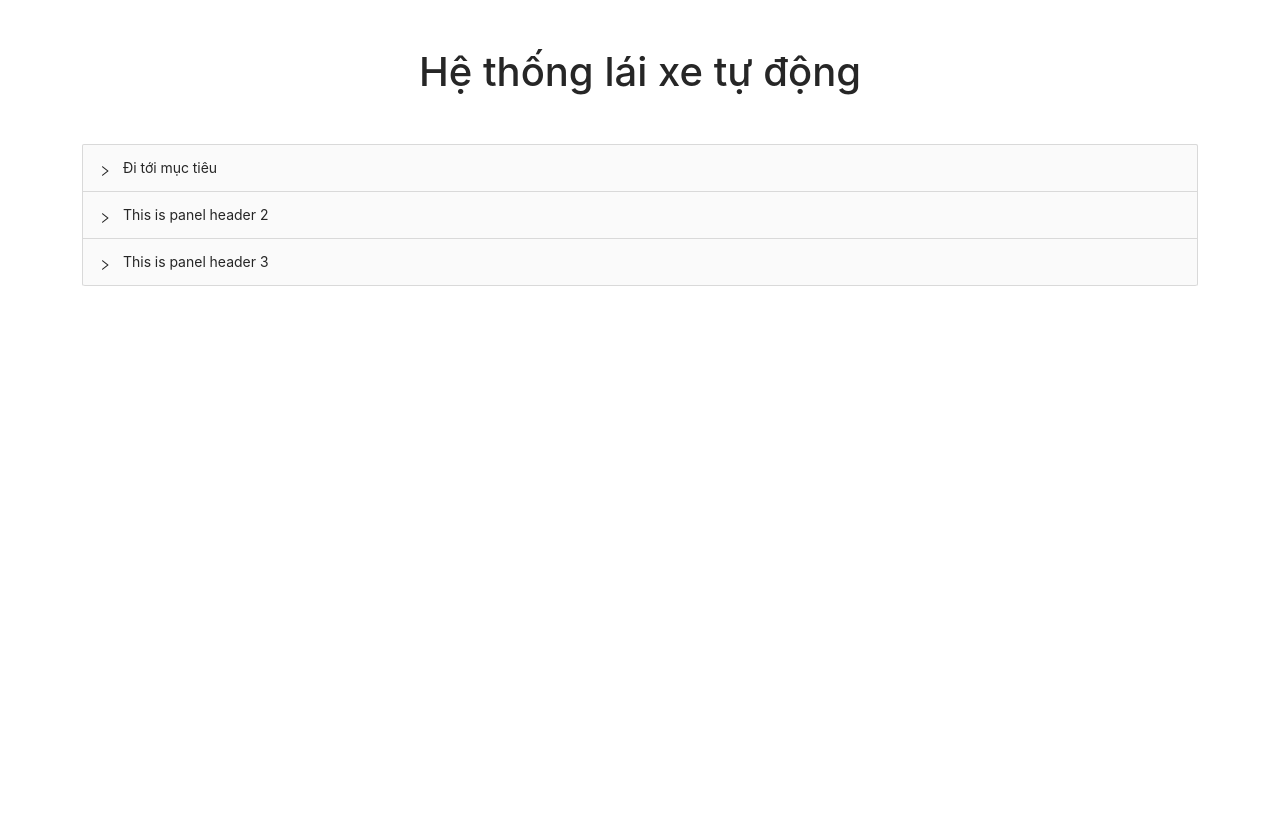
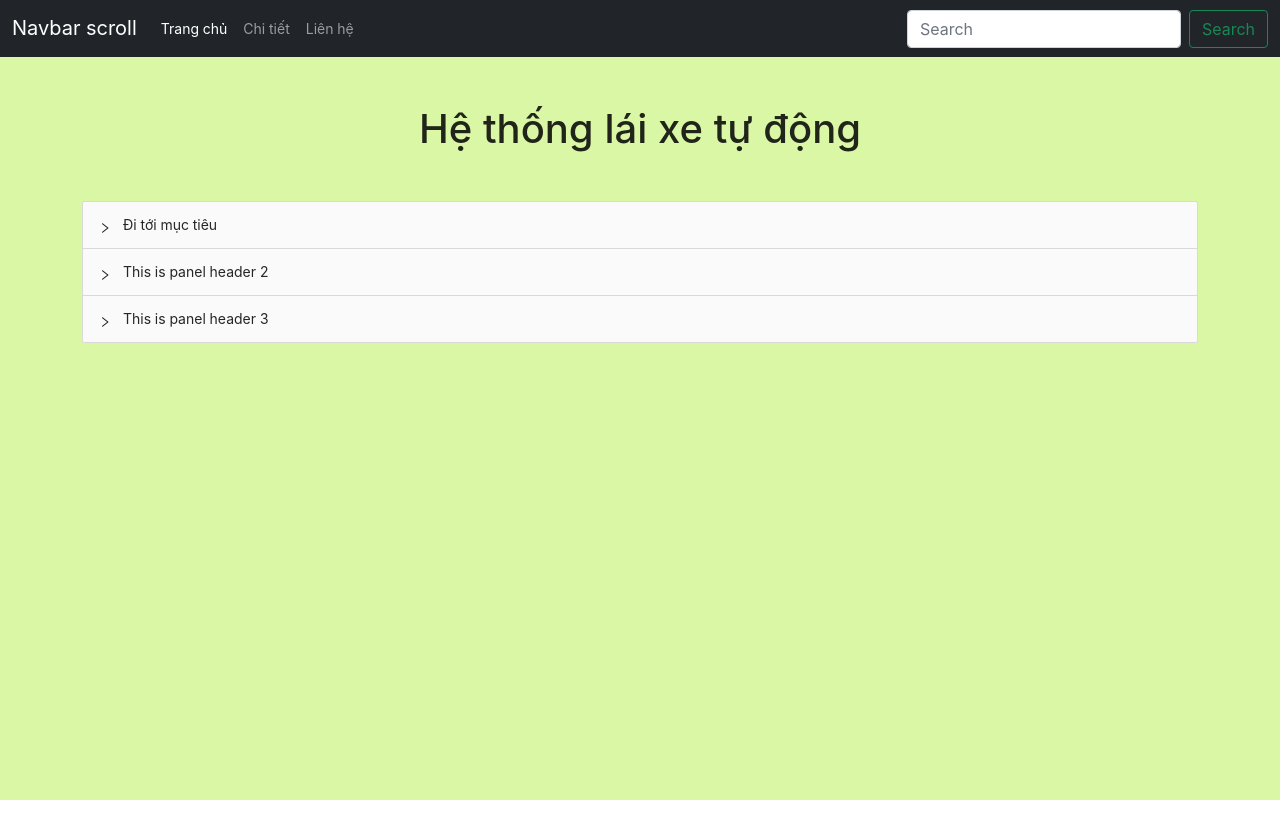
Before and after one commit to hungpn256/he-thong-tri-thuc, a React (Create React App) app: page / in a window 1280 px wide. Shown: the top 838 px of the page. After the commit the page ends 800 px from the top, so only its background shows below. Built offline with nearby package versions, Linux system fonts and the light colour scheme.

Commit message:
add background

```diff
--- a/public/index.html
+++ b/public/index.html
@@ -24,7 +24,7 @@
       work correctly both with client-side routing and a non-root public URL.
       Learn how to configure a non-root public URL by running `npm run build`.
     -->
-    <title>React App</title>
+    <title>Hệ thống lái xe tự động</title>
     <link href="https://cdn.jsdelivr.net/npm/bootstrap@5.1.3/dist/css/bootstrap.min.css" rel="stylesheet" integrity="sha384-1BmE4kWBq78iYhFldvKuhfTAU6auU8tT94WrHftjDbrCEXSU1oBoqyl2QvZ6jIW3" crossorigin="anonymous">
   </head>
   <body>
--- a/src/App.css
+++ b/src/App.css
@@ -1,5 +1,6 @@
-.App {
-  text-align: center;
+.app {
+  background-color: #DAF7A6;
+  min-height: 100vh;
 }
 
 .App-logo {
--- a/src/App.js
+++ b/src/App.js
@@ -1,42 +1,79 @@
-import './App.css';
 import 'antd/dist/antd.css';
-import { Collapse } from 'antd';
-import Target from './components/Target';
 import { createContext, useEffect, useState } from 'react';
-import Result from './components/Result'
 import { ToastContainer } from 'react-toastify';
 import 'react-toastify/dist/ReactToastify.css';
-const { Panel } = Collapse;
+import './App.css';
+import Result from './components/Result';
+import Home from './pages/home';
 export const ModalContext = createContext();
 function App() {
   const [visible, setVisible] = useState(false);
   useEffect(() => {
-        console.log('visi', visible)
-    })
+    console.log('visi', visible);
+  });
   return (
     <ModalContext.Provider value={{ visible, setVisible }}>
-            <center class="my-5">
-                <h1>    Hệ thống lái xe tự động</h1>
-            </center>
-            <div class="container">
-                <Collapse accordion>
-                    <Panel header="Đi tới mục tiêu" key="1">
-                        <Target></Target>
-                    </Panel>
-                    <Panel header="This is panel header 2" key="2">
-                        <p>heello</p>
-                    </Panel>
-                    <Panel header="This is panel header 3" key="3">
-                        <p>heello</p>
-                    </Panel>
-                </Collapse>
+      <div className='app'>
+        <nav className='navbar navbar-expand-lg navbar-dark bg-dark'>
+          <div className='container-fluid'>
+            <a className='navbar-brand' href='/'>
+              Navbar scroll
+            </a>
+            <button
+              className='navbar-toggler'
+              type='button'
+              data-bs-toggle='collapse'
+              data-bs-target='#navbarScroll'
+              aria-controls='navbarScroll'
+              aria-expanded='false'
+              aria-label='Toggle navigation'
+            >
+              <span className='navbar-toggler-icon'></span>
+            </button>
+            <div
+              className='collapse navbar-collapse'
+              id='navbarScroll'
+            >
+              <ul className='navbar-nav me-auto my-2 my-lg-0 navbar-nav-scroll'>
+                <li className='nav-item'>
+                  <a
+                    className='nav-link active'
+                    aria-current='page'
+                    href='#'
+                  >
+                    Trang chủ
+                  </a>
+                </li>
+                <li className='nav-item'>
+                  <a className='nav-link' href='/'>
+                    Chi tiết
+                  </a>
+                </li>
+                <li className='nav-item'>
+                  <a className='nav-link'>Liên hệ</a>
+                </li>
+              </ul>
+              <form className='d-flex'>
+                <input
+                  className='form-control me-2'
+                  type='search'
+                  placeholder='Search'
+                  aria-label='Search'
+                />
+                <button
+                  className='btn btn-outline-success'
+                  type='submit'
+                >
+                  Search
+                </button>
+              </form>
             </div>
+          </div>
+        </nav>
+        <Home />
         <Result></Result>
-            <ToastContainer
-                draggable
-                closeOnClick
-                position="top-right"
-            />
+      </div>
+      <ToastContainer draggable closeOnClick position='top-right' />
     </ModalContext.Provider>
   );
 }
--- /dev/null
+++ b/src/pages/home/index.js
@@ -0,0 +1,26 @@
+import { Collapse } from 'antd';
+import React from 'react';
+import Target from '../../components/Target';
+const { Panel } = Collapse;
+export default function Home() {
+  return (
+    <div>
+      <center className='my-5'>
+        <h1> Hệ thống lái xe tự động</h1>
+      </center>
+      <div className='container'>
+        <Collapse accordion>
+          <Panel header='Đi tới mục tiêu' key='1'>
+            <Target></Target>
+          </Panel>
+          <Panel header='This is panel header 2' key='2'>
+            <p>heello</p>
+          </Panel>
+          <Panel header='This is panel header 3' key='3'>
+            <p>heello</p>
+          </Panel>
+        </Collapse>
+      </div>
+    </div>
+  );
+}
```
Lines whose indentation alone changed are shown as unchanged.
